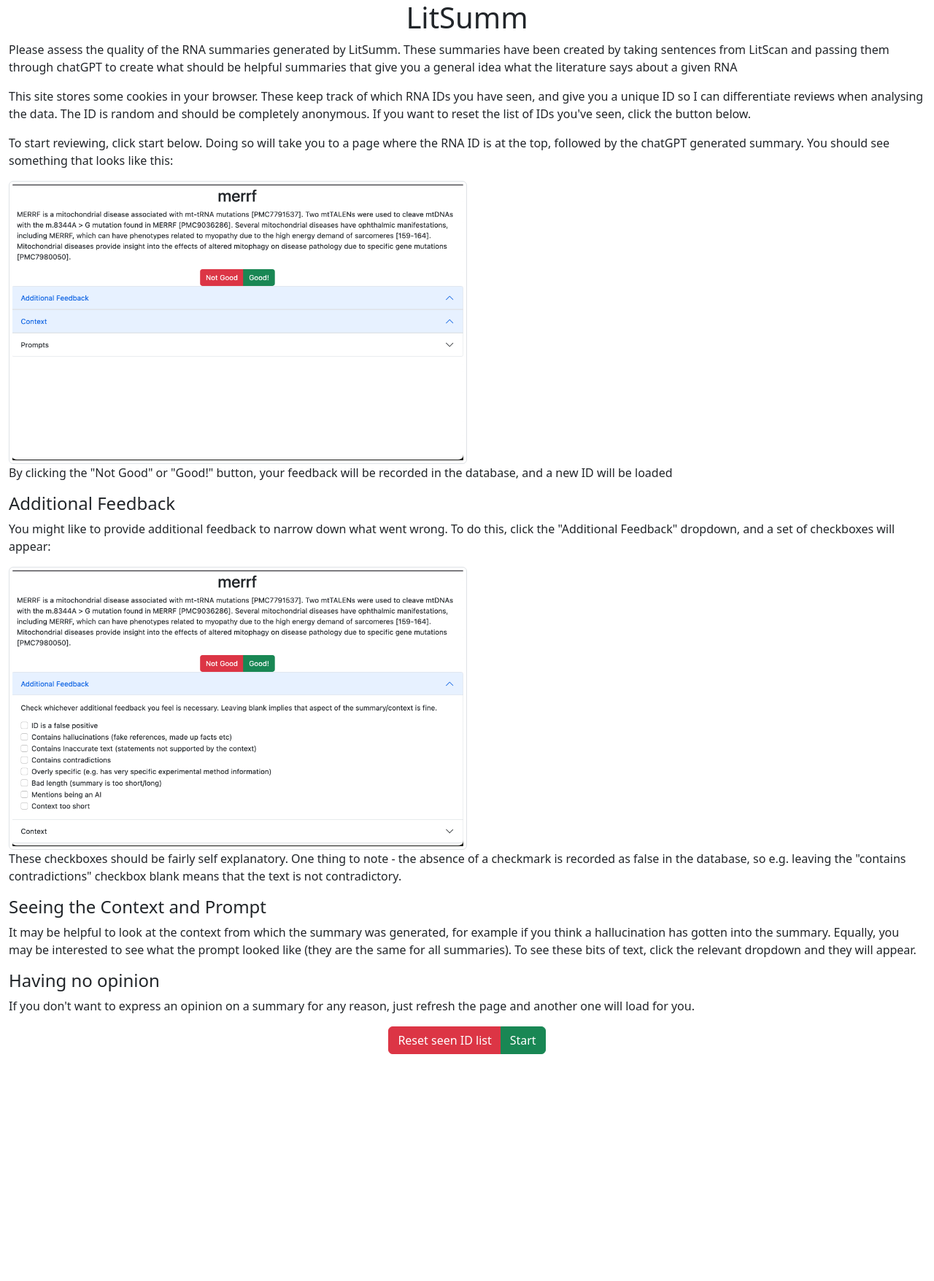
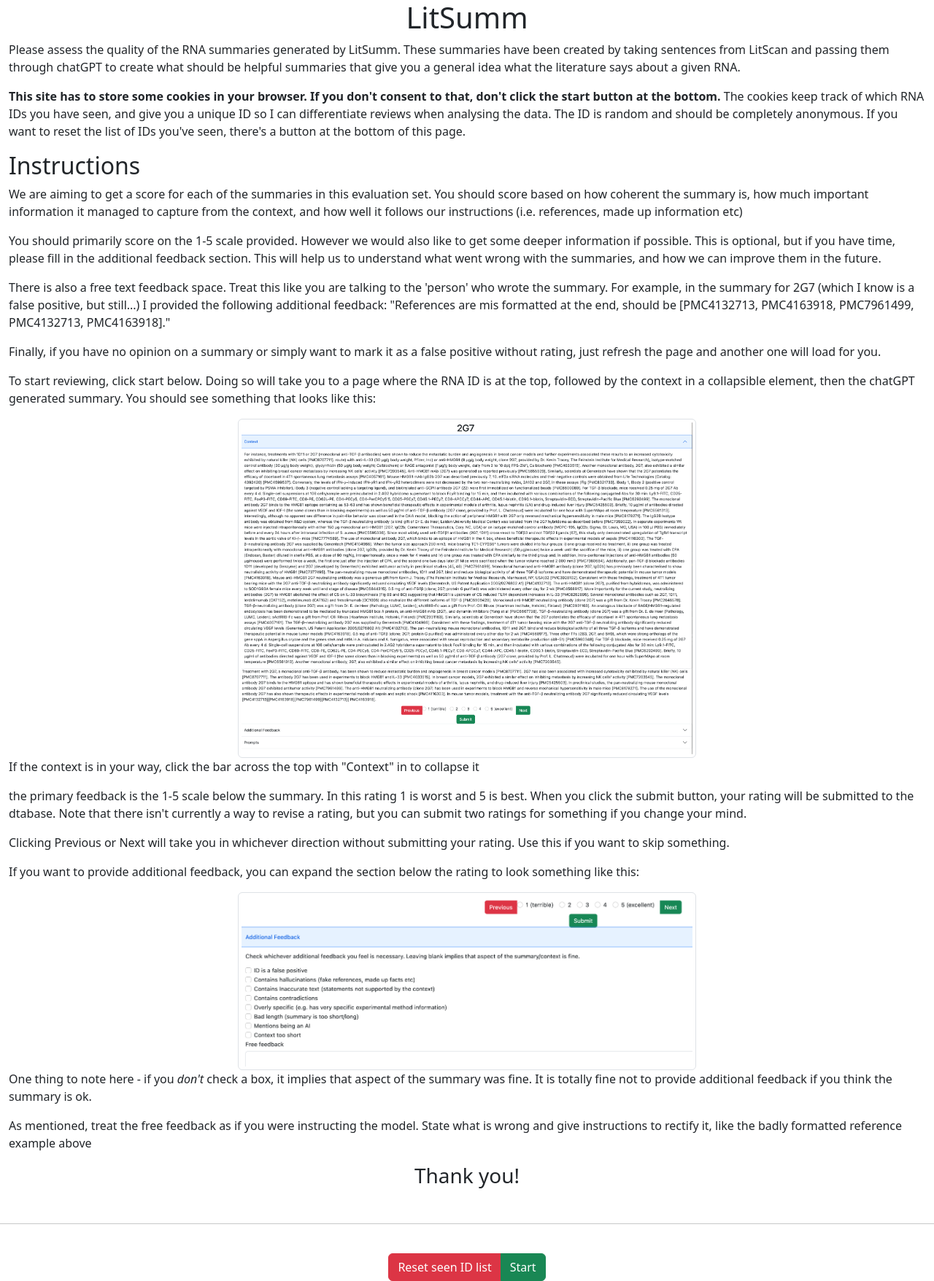
Before and after one commit to RNAcentral/litscan-summarization, a Flask app: page / in a window 1280 px wide. Shown: the whole page at 73% size. Before the commit the page ends 1445 px from the top, so only its background shows below. Run offline with Flask 2, Linux system fonts and the light colour scheme; parts of the project's set-up code (start-up, migrations or seed data) failed here and were passed over; some libraries are stand-ins or nearby versions.

Commit message:
Update instructions

```diff
--- a/evaluate/app/templates/intro.html
+++ b/evaluate/app/templates/intro.html
@@ -5,22 +5,34 @@
 {% block content %}
 <div class="container-fluid text-wrap">
     <h1 class="text-center">LitSumm</h1>
-    <p class="text-start">Please assess the quality of the RNA summaries generated by LitSumm. These summaries have been created by taking sentences from LitScan and passing them through chatGPT to create what should be helpful summaries that give you a general idea what the literature says about a given RNA
+    <p class="text-start">Please assess the quality of the RNA summaries generated by LitSumm.
+        These summaries have been created by taking sentences from LitScan and passing them through chatGPT to create what should be helpful summaries that give you a general idea what the literature says about a given RNA.
     </p>
-    <p>This site stores some cookies in your browser. These keep track of which RNA IDs you have seen, and give you a unique ID so I can differentiate reviews when analysing the data. The ID is random and should be completely anonymous. If you want to reset the list of IDs you've seen, click the button below.</p>
-    <p>To start reviewing, click start below. Doing so will take you to a page where the RNA ID is at the top, followed by the chatGPT generated summary. You should see something that looks like this:</p>
-    <img src="{{url_for('static', filename='Screen1.png')}}" class="img-thumbnail" style="max-width: 50%">
-    <p>By clicking the "Not Good" or "Good!" button, your feedback will be recorded in the database, and a new ID will be loaded</p>
-    <h4>Additional Feedback</h4>
-    <p>You might like to provide additional feedback to narrow down what went wrong. To do this, click the "Additional Feedback" dropdown, and a set of checkboxes will appear: </p>
-    <img src="{{url_for('static', filename='Screen2.png')}}" class='img-thumbnail' style="max-width: 50%">
-    <p>These checkboxes should be fairly self explanatory. One thing to note - the absence of a checkmark is recorded as false in the database, so e.g. leaving the "contains contradictions" checkbox blank means that the text is not contradictory.</p>
-    <h4>Seeing the Context and Prompt</h4>
-    <p>It may be helpful to look at the context from which the summary was generated, for example if you think a hallucination has gotten into the summary. Equally, you may be interested to see what the prompt looked like (they are the same for all summaries). To see these bits of text, click the relevant dropdown and they will appear.</p>
-    <h4>Having no opinion</h4>
-    <p>If you don't want to express an opinion on a summary for any reason, just refresh the page and another one will load for you.</p>
+    <p><b>This site has to store some cookies in your browser.  If you don't consent to that, don't click the start button at the bottom.</b> The cookies keep track of which RNA IDs you have seen, and give you a unique ID so I can differentiate reviews when analysing the data. The ID is random and should be completely anonymous.
+        If you want to reset the list of IDs you've seen, there's a button at the bottom of this page.</p>
+
+    <h2>Instructions</h2>
+    <p>We are aiming to get a score for each of the summaries in this evaluation set. You should score based on how coherent the summary is, how much important information it managed to capture from the context, and how well it follows our instructions (i.e. references, made up information etc)</p>
+    <p>You should primarily score on the 1-5 scale provided. However we would also like to get some deeper information if possible. This is optional, but if you have time, please fill in the additional feedback section. This will help us to understand what went wrong with the summaries, and how we can improve them in the future.</p>
+    <p>There is also a free text feedback space. Treat this like you are talking to the 'person' who wrote the summary. For example, in the summary for 2G7 (which I know is a false positive, but still...) I provided the following additional feedback: "References are mis formatted at the end, should be [PMC4132713, PMC4163918, PMC7961499, PMC4132713, PMC4163918]." </p>
+    <p>Finally, if you have no opinion on a summary or simply want to mark it as a false positive without rating, just refresh the page and another one will load for you.</p>
+    <p>To start reviewing, click start below. Doing so will take you to a page where the RNA ID is at the top, followed by the context in a collapsible element, then the chatGPT generated summary. You should see something that looks like this:</p>
+    <div class="text-center">
+        <img src="{{url_for('static', filename='Screen1.png')}}" class="img-thumbnail" style="max-width: 50%">
+    </div>
+    <p>If the context is in your way, click the bar across the top with "Context" in to collapse it</p>
+    <p>the primary feedback is the 1-5 scale below the summary. In this rating 1 is worst and 5 is best. When you click the submit button, your rating will be submitted to the dtabase. Note that there isn't currently a way to revise a rating, but you can submit two ratings for something if you change your mind.</p>
+    <p>Clicking Previous or Next will take you in whichever direction without submitting your rating. Use this if you want to skip something.</p>
+    <p>If you want to provide additional feedback, you can expand the section below the rating to look something like this:</p>
+    <div class="text-center">
+        <img src="{{url_for('static', filename='Screen2.png')}}" class="img-thumbnail" style="max-width: 50%">
+    </div>
+    <p>One thing to note here - if you <i>don't</i> check a box, it implies that aspect of the summary was fine. It is totally fine not to provide additional feedback if you think the summary is ok.</p>
+    <p>As mentioned, treat the free feedback as if you were instructing the model. State what is wrong and give instructions to rectify it, like the badly formatted reference example above</p>
+
+    <h3 class="text-center">Thank you!</h3>
 </div>
-
+<br><hr><br>
 <div class="container-fluid text-center">
     <div class="btn-group" role="group" aria-label="Basic mixed styles example">
         <button type="button" type="submit" class="btn btn-danger" onclick="reset_seen_list()" >Reset seen ID list</button>
```
Also changed, not shown: evaluate/app/static/Screen1.png, evaluate/app/static/Screen2.png.
